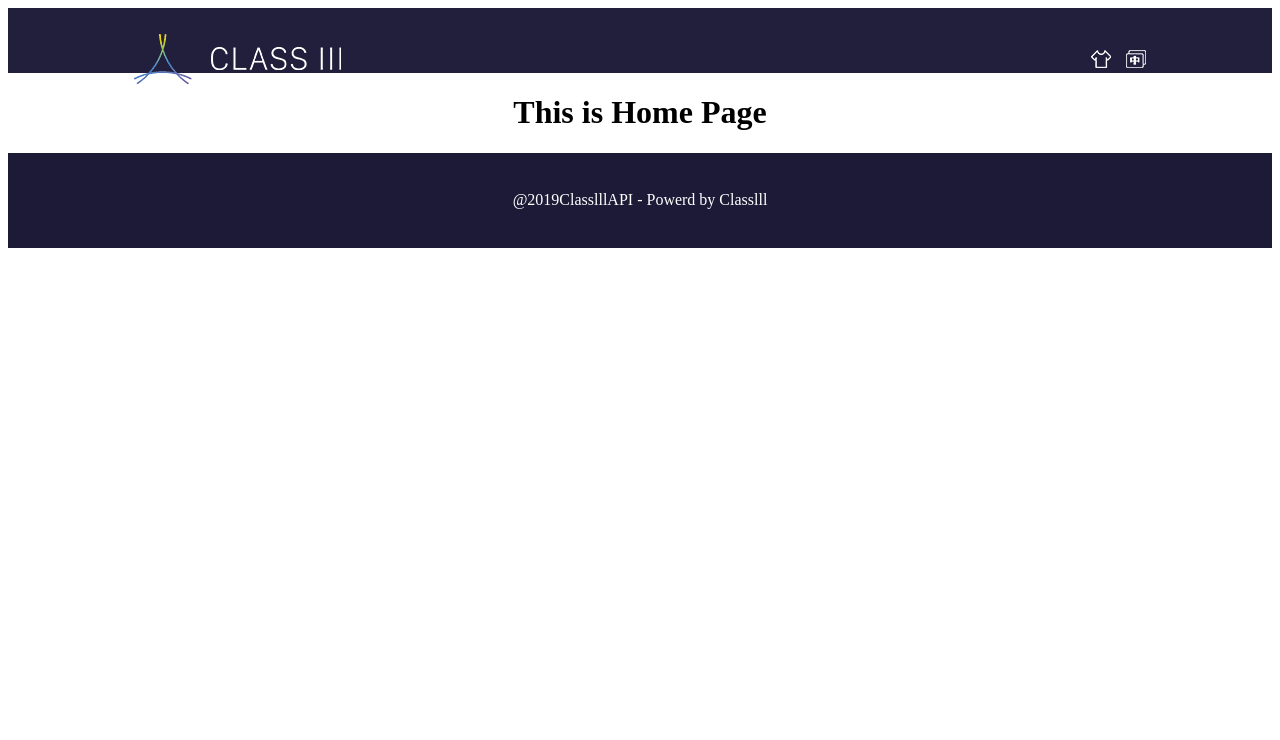
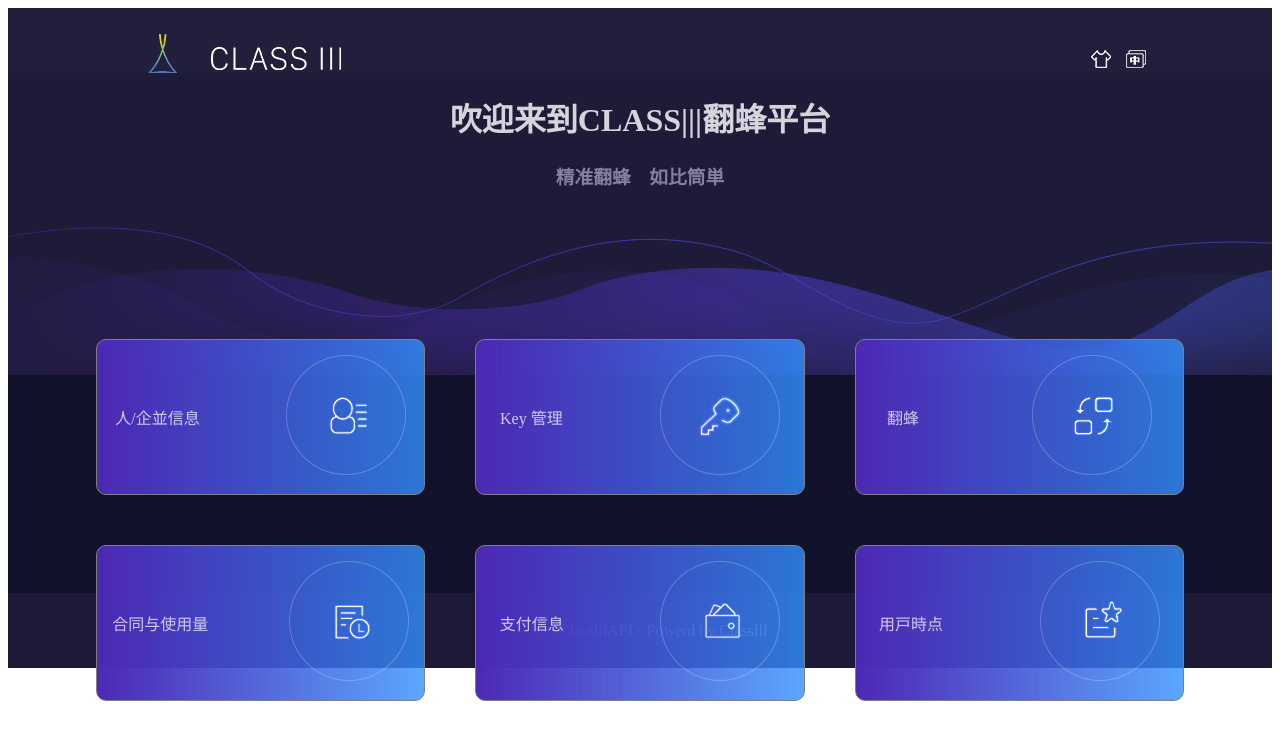
Before and after one commit to keshibat/webpack-babel-react, a React app: page / in a window 1280 px wide. Shown: the top 740 px of the page. Built offline with nearby package versions, Linux system fonts and the light colour scheme.

Commit message:
being able to diplay the view

```diff
--- a/src/components/Card/card.component.jsx
+++ b/src/components/Card/card.component.jsx
@@ -1,36 +1,36 @@
-import React from 'react';
-import styled from '@emotion/styled';
+import React from "react";
+import styled from "@emotion/styled";
 
 const CardWrapper = styled.div({
-  display: 'flex',
-  flexDirection: 'column',
-  background: 'linear-gradient(90deg,rgb(77,40,180),rgba(50,145,255,0.8))',
-  border: '1px solid grey',
-  borderRadius: '10px',
-  padding: '15px',
-  cursor: 'pointer',
-  mozOsxFontSmoothing: 'grayscale',
-  backfaceVisibility: 'hidden',
-  transform: 'translateZ(0)',
-  transition: 'transform 0.25s ease-out',
-  '&:hover': {
-    background: 'linear-gradient(90deg,rgb(77,40,180),rgba(50,145,255,1))',
-    transform: 'translateY(-20px)',
-  },
+  display: "flex",
+  flexDirection: "column",
+  background: "linear-gradient(90deg,rgb(77,40,180),rgba(50,145,255,0.8))",
+  border: "1px solid grey",
+  borderRadius: "10px",
+  padding: "15px",
+  cursor: "pointer",
+  mozOsxFontSmoothing: "grayscale",
+  backfaceVisibility: "hidden",
+  transform: "translateZ(0)",
+  transition: "transform 0.25s ease-out",
+  "&:hover": {
+    background: "linear-gradient(90deg,rgb(77,40,180),rgba(50,145,255,1))",
+    transform: "translateY(-20px)"
+  }
 });
 
 const CardContainer = styled.div({
-  display: 'flex',
-  alignItems: 'center',
-  justifyContent: 'space-around',
+  display: "flex",
+  alignItems: "center",
+  justifyContent: "space-around"
 });
 
 const CardTitleContainer = styled.div({
-  color: 'rgb(209,203,237)',
+  color: "rgb(209,203,237)"
 });
 
 const CardImageContainer = styled.div({
-  margin: '0 0 0 80px',
+  margin: "0 0 0 80px"
 });
 
 const Card = props => (
--- a/src/components/Footer/footer.component.jsx
+++ b/src/components/Footer/footer.component.jsx
@@ -1,25 +1,25 @@
-import React from 'react';
-import styled from '@emotion/styled';
+import React from "react";
+import styled from "@emotion/styled";
 
 const FooterWrapper = styled.div({
-  height: '95px',
-  width: '100%',
-  background: 'rgb(29,26,55)',
-  backgroundPosition: 'bottom',
-  display: 'flex',
+  height: "75px",
+  width: "100%",
+  background: "rgb(29,26,55)",
+  backgroundPosition: "bottom",
+  display: "flex"
 });
 
 const CopyRight = styled.p({
-  color: 'white',
+  color: "rgb(132,129,160)"
 });
 
 const FooterContainer = styled.div({
-  top: '50%',
-  left: '50%',
-  display: 'flex',
-  alignItems: 'center',
-  alignContent: 'center',
-  margin: '0 auto',
+  top: "50%",
+  left: "50%",
+  display: "flex",
+  alignItems: "center",
+  alignContent: "center",
+  margin: "0 auto"
 });
 
 const Footer = () => (
--- a/src/pages/Home/index.js
+++ b/src/pages/Home/index.js
@@ -1,16 +1,67 @@
-import React from 'react';
-import styled from '@emotion/styled';
+import React, { Component } from "react";
+import styled from "@emotion/styled";
+import banner from "../../assets/banner2.png";
+
+import HOME_DATA from "./home.data";
+import CardList from "../../components/CardList/card-list.component.jsx";
 
 const HomePageWrapper = styled.div({
-  display: 'flex',
-  flexDirection: 'column',
-  alignItems: 'center',
+  display: "flex",
+  flexDirection: "column",
+  alignItems: "center"
 });
 
-const HomePage = () => (
-  <HomePageWrapper>
-    <h1>This is Home Page</h1>
-  </HomePageWrapper>
-);
+const UpperDiv = styled.div`
+  width: 100%;
+  height: 65vh;
+  background-color: #12122c;
+  background-image: url(${banner});
+  background-repeat: no-repeat;
+`;
+
+const MainTitleDiv = styled.div({
+  justifyContent: "center",
+  alignItems: "center"
+});
+
+const MainTitle = styled.h1({
+  color: "rgb(213,212,218)",
+  textAlign: "center"
+});
+
+const SubTitleDiv = styled.div({
+  justifyContent: "center",
+  alignItems: "center"
+});
+
+const SubTitle = styled.h3({
+  color: "rgb(132,129,160)",
+  textAlign: "center"
+});
+
+class HomePage extends Component {
+  constructor(props) {
+    super(props);
+    this.state = {
+      statistic: HOME_DATA
+    };
+  }
+
+  render() {
+    return (
+      <HomePageWrapper>
+        <UpperDiv>
+          <MainTitleDiv>
+            <MainTitle>吹迎来到CLASS|||翻蜂平台</MainTitle>
+          </MainTitleDiv>
+          <SubTitleDiv>
+            <SubTitle>精准翻蜂　如比筒単</SubTitle>
+          </SubTitleDiv>
+         <CardList statistic={this.state.statistic}></CardList>
+        </UpperDiv>
+      </HomePageWrapper>
+    );
+  }
+}
 
 export default HomePage;
```
Also changed, not shown: src/components/CardList/card-list.component.jsx (+9 -9 lines), src/components/CustomButton/custom-button.component.jsx (+20 -22 lines), src/components/Header/header.component.jsx (+22 -19 lines).
